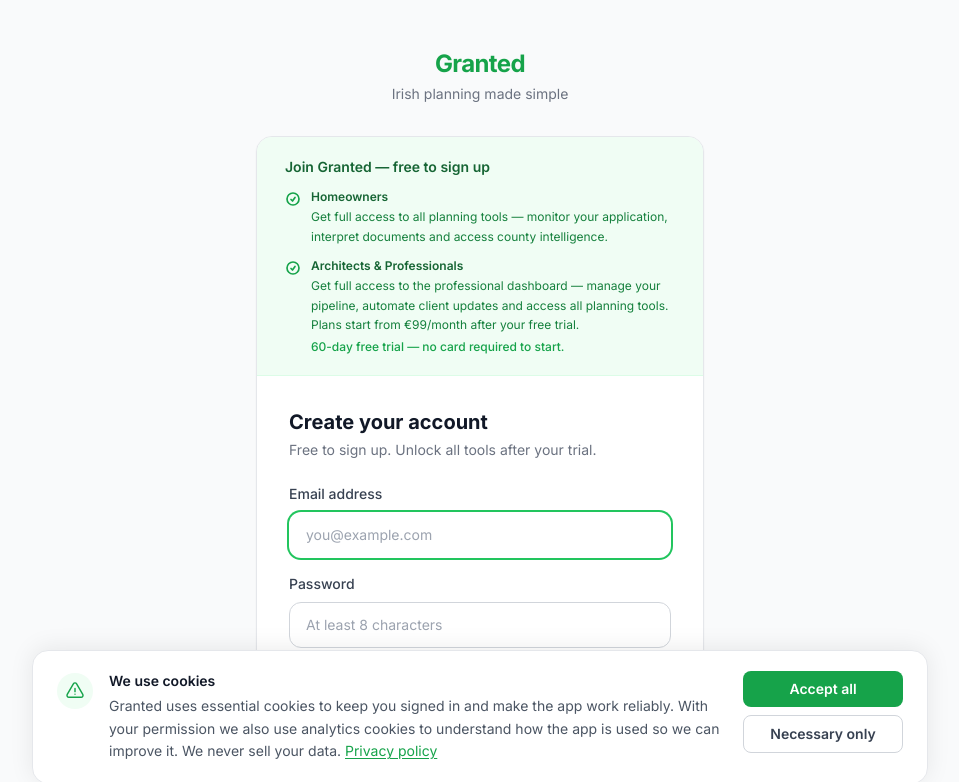
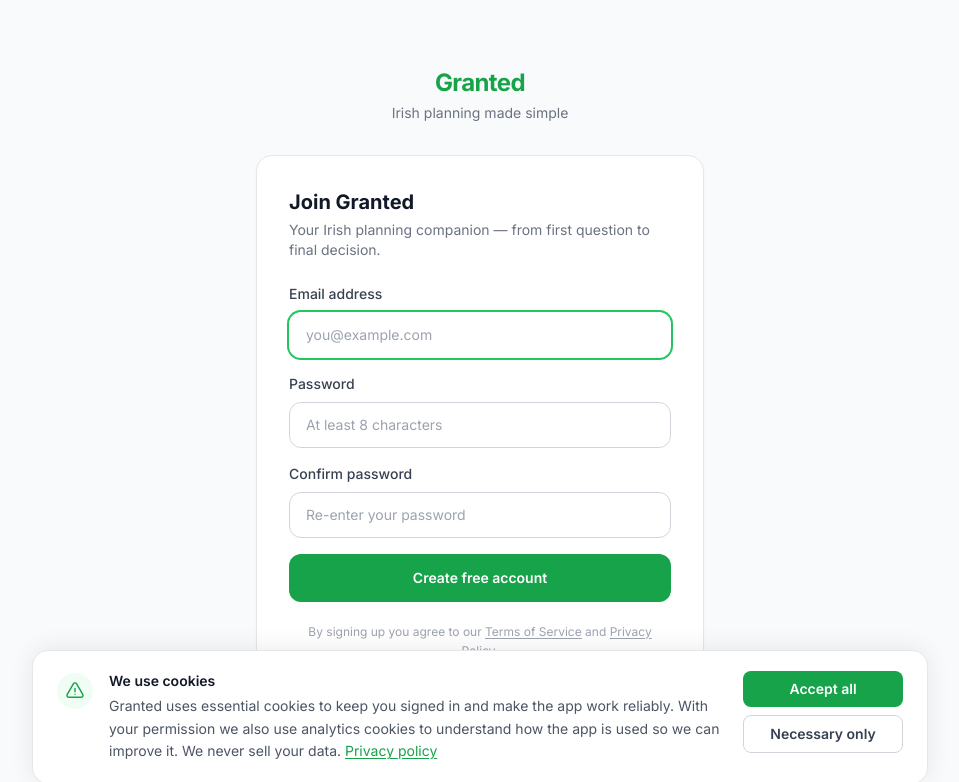
Before and after one commit to planassist-ai/planassist, a Next.js app: page /signup in a window 1280 px wide. Shown: the top 782 px of the page, without its empty margins (160-1119 px from the left). Built offline with nearby package versions, Linux system fonts and the light colour scheme.

Commit message:
remove all pricing and trial mentions from signup page

```diff
--- a/src/app/signup/page.tsx
+++ b/src/app/signup/page.tsx
@@ -91,45 +91,11 @@ export default function SignupPage() {
           ) : (
             /* ── Signup form ── */
             <>
-              {/* Value prop banner */}
-              <div className="bg-green-50 border-b border-green-100 px-7 py-5">
-                <p className="text-sm font-semibold text-green-800 mb-3">
-                  Join Granted — free to sign up
-                </p>
-                <div className="flex flex-col gap-3">
-                  <div className="flex items-start gap-2.5">
-                    <svg className="w-4 h-4 text-green-600 mt-0.5 shrink-0" fill="none" viewBox="0 0 24 24" stroke="currentColor" strokeWidth={2.5}>
-                      <path strokeLinecap="round" strokeLinejoin="round" d="M9 12.75L11.25 15 15 9.75M21 12a9 9 0 11-18 0 9 9 0 0118 0z" />
-                    </svg>
-                    <div>
-                      <p className="text-xs font-semibold text-green-800 mb-0.5">Homeowners</p>
-                      <p className="text-xs text-green-700 leading-relaxed">
-                        Get full access to all planning tools — monitor your application, interpret documents and access county intelligence.
-                      </p>
-                    </div>
-                  </div>
-                  <div className="flex items-start gap-2.5">
-                    <svg className="w-4 h-4 text-green-600 mt-0.5 shrink-0" fill="none" viewBox="0 0 24 24" stroke="currentColor" strokeWidth={2.5}>
-                      <path strokeLinecap="round" strokeLinejoin="round" d="M9 12.75L11.25 15 15 9.75M21 12a9 9 0 11-18 0 9 9 0 0118 0z" />
-                    </svg>
-                    <div>
-                      <p className="text-xs font-semibold text-green-800 mb-0.5">Architects &amp; Professionals</p>
-                      <p className="text-xs text-green-700 leading-relaxed">
-                        Get full access to the professional dashboard — manage your pipeline, automate client updates and access all planning tools. Plans start from €99/month after your free trial.
-                      </p>
-                      <p className="text-xs text-green-600 font-medium mt-1">
-                        60-day free trial — no card required to start.
-                      </p>
-                    </div>
-                  </div>
-                </div>
-              </div>
-
               <div className="p-7 sm:p-8">
                 <div className="mb-6">
-                  <h1 className="text-xl font-bold text-gray-900 mb-1">Create your account</h1>
+                  <h1 className="text-xl font-bold text-gray-900 mb-1">Join Granted</h1>
                   <p className="text-sm text-gray-500">
-                    Free to sign up. Unlock all tools after your trial.
+                    Your Irish planning companion — from first question to final decision.
                   </p>
                 </div>
 
```
